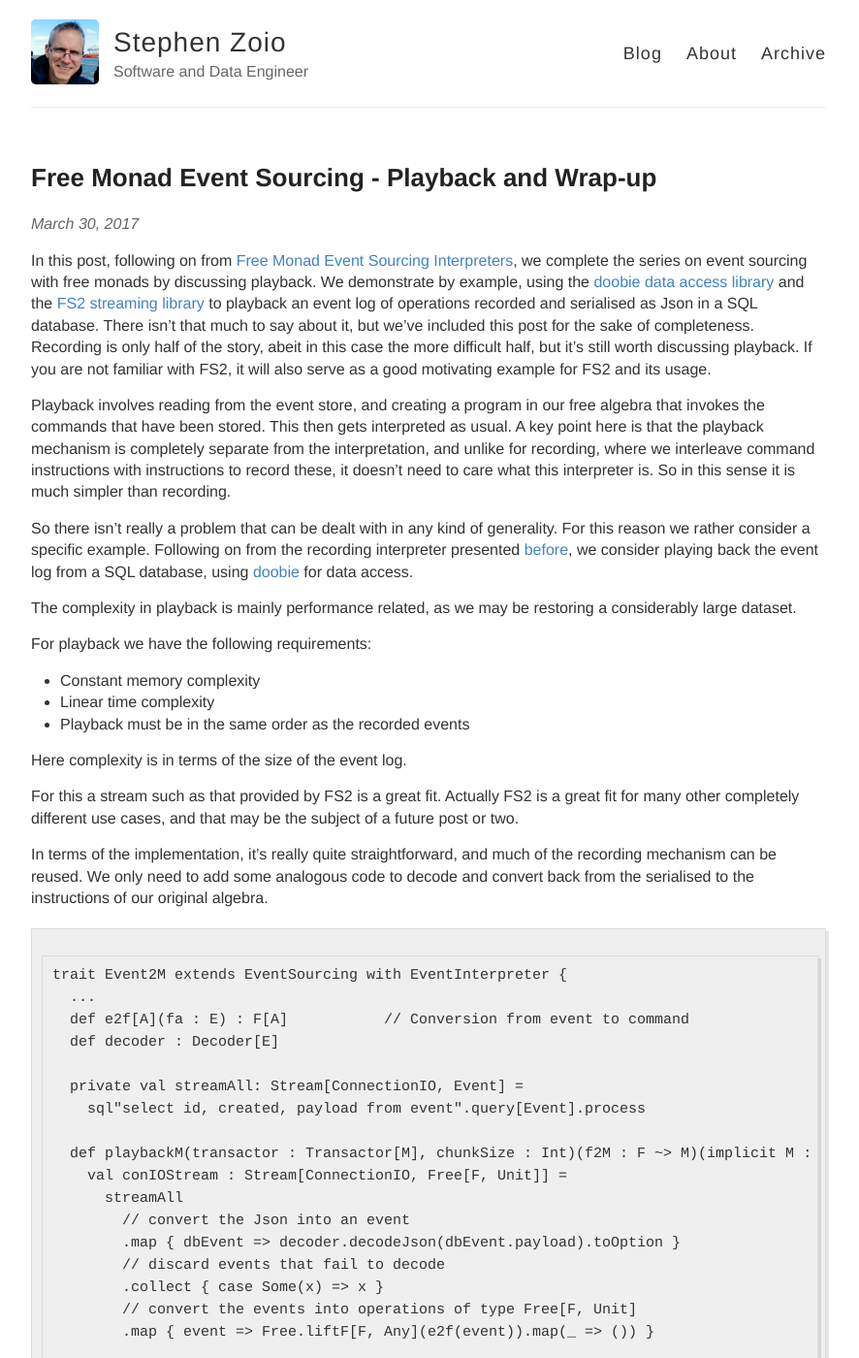
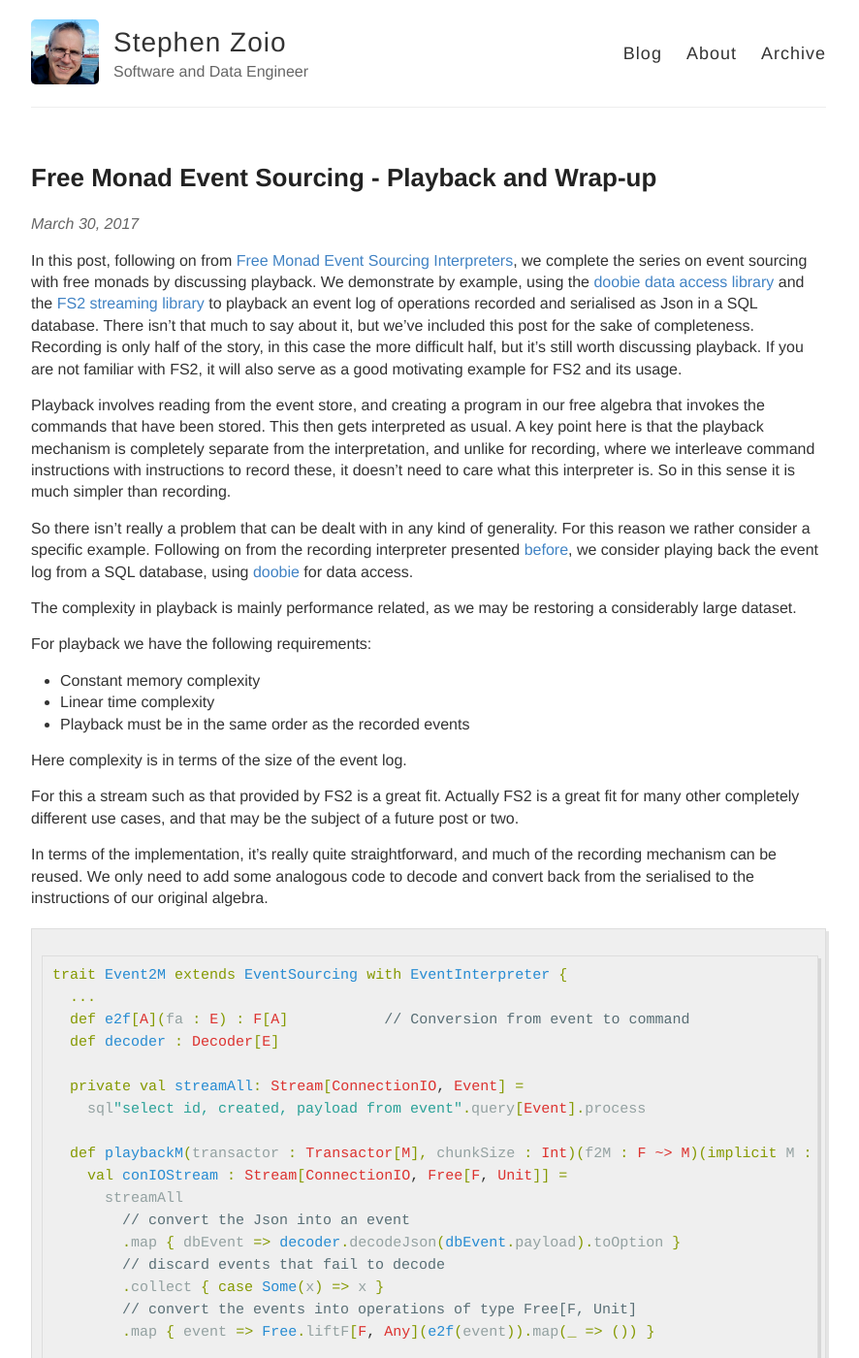
Before and after one commit to szoio/szoio.github.io, a Jekyll site: the page built from _posts/2017-03-30-free-monad-event-sourcing-playback.md, in a window 1280 px wide and 1400 px high. Shown: the whole window at 97% size, without its empty margins (198-1084 px from the left). Built offline with Jekyll 4.4.1, drawn with Linux system fonts in a browser that asks for light colours; comment, search, counter and statistics services are not loaded; some of the changed text lies outside the part shown.

Commit message:
Event sourcing playback.

````diff
--- a/_posts/2017-03-30-free-monad-event-sourcing-playback.md
+++ b/_posts/2017-03-30-free-monad-event-sourcing-playback.md
@@ -5,7 +5,7 @@
 date: 2017-03-30
 ---
 
-In this post, following on from [Free Monad Event Sourcing Interpreters]({% post_url 2016-12-18-free-monad-event-sourcing-interpreters %}), we complete the series on event sourcing with free monads by discussing playback. We demonstrate by example, using the [doobie data access library](https://github.com/tpolecat/doobie) and the [FS2 streaming library](https://github.com/functional-streams-for-scala/fs2) to playback an event log of operations recorded and serialised as Json in a SQL database. There isn't that much to say about it, but we've included this post for the sake of completeness. Recording is only half of the story, abeit in this case the more difficult half, but it's still worth discussing playback. If you are not familiar with FS2, it will also serve as a good motivating example for FS2 and its usage.
+In this post, following on from [Free Monad Event Sourcing Interpreters]({% post_url 2016-12-18-free-monad-event-sourcing-interpreters %}), we complete the series on event sourcing with free monads by discussing playback. We demonstrate by example, using the [doobie data access library](https://github.com/tpolecat/doobie) and the [FS2 streaming library](https://github.com/functional-streams-for-scala/fs2) to playback an event log of operations recorded and serialised as Json in a SQL database. There isn't that much to say about it, but we've included this post for the sake of completeness. Recording is only half of the story, in this case the more difficult half, but it's still worth discussing playback. If you are not familiar with FS2, it will also serve as a good motivating example for FS2 and its usage.
 
 Playback involves reading from the event store, and creating a program in our free algebra that invokes the commands that have been stored. This then gets interpreted as usual. A key point here is that the playback mechanism is completely separate from the interpretation, and unlike for recording, where we interleave command instructions with instructions to record these, it doesn't need to care what this interpreter is. So in this sense it is much simpler than recording.
 
@@ -25,7 +25,7 @@
 
 In terms of the implementation, it's really quite straightforward, and much of the recording mechanism can be reused. We only need to add some analogous code to decode and convert back from the serialised to the instructions of our original algebra.
 
-```
+```scala
 trait Event2M extends EventSourcing with EventInterpreter {
   ...
   def e2f[A](fa : E) : F[A]           // Conversion from event to command
````
